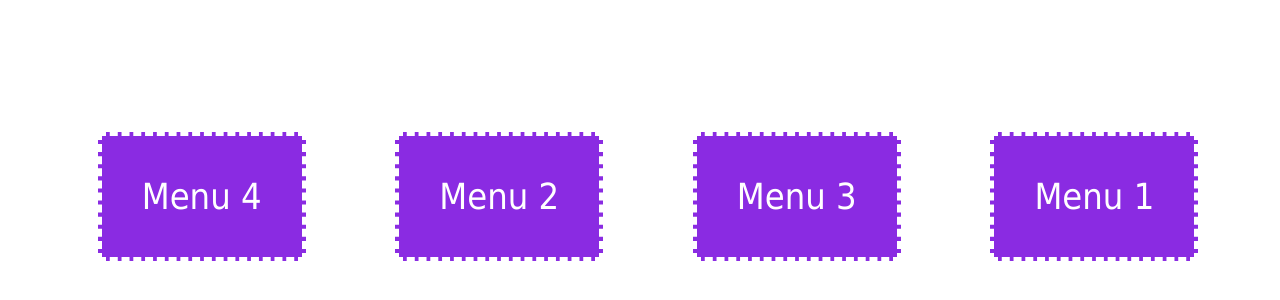
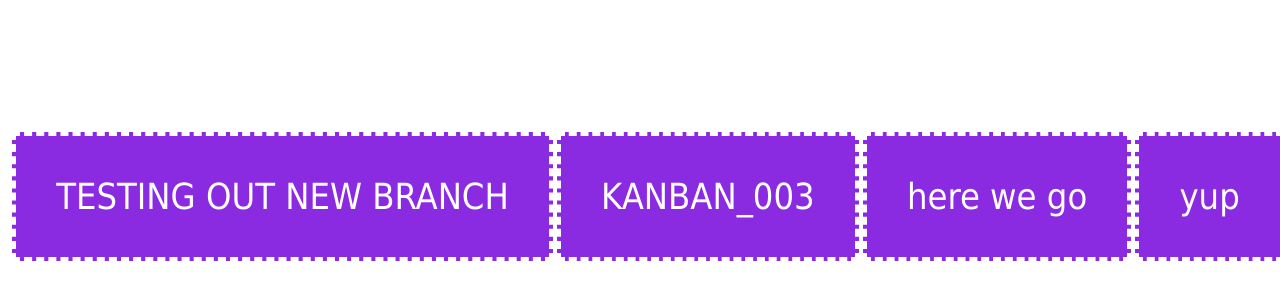
Before and after one commit to antcoop/Kanban, a plain HTML site: page index.html in a window 1280 px wide. Shown: the part 212-512 px from the top of the page. Drawn offline with nearby package versions, Linux system fonts and the light colour scheme.

Commit message:
change div content

```diff
--- a/index.html
+++ b/index.html
@@ -9,10 +9,10 @@
 </head>
 <body>
   <section>
-    <div>Menu 4</div>
-    <div>Menu 2</div>
-    <div>Menu 3</div>
-    <div>Menu 1</div>
+    <div>TESTING OUT NEW BRANCH</div>
+    <div>KANBAN_003</div>
+    <div>here we go</div>
+    <div>yup</div>
   </section>
   <script src="./base.js"></script>
 </body>
```
